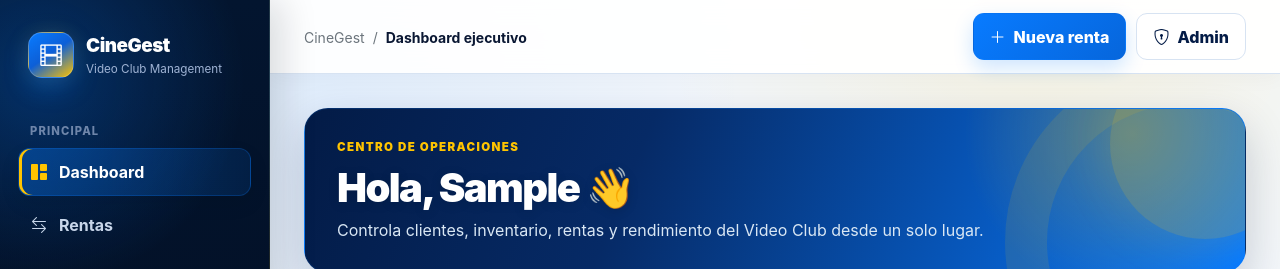
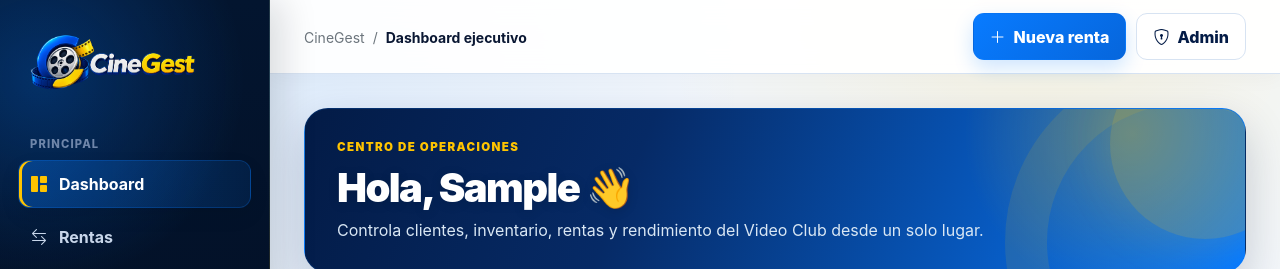
Before and after one commit to Jairo0811/CineGest, a Django app: page / in a window 1280 px wide. Shown: the top 269 px of the page. Run offline with Django 5.2, Linux system fonts and the light colour scheme; the visitor is signed in with stand-in values (Sample User, id 1); data that the repository does not hold is empty.

Commit message:
feat: integrar logo oficial en navegación y favicon

```diff
--- a/templates/base.html
+++ b/templates/base.html
@@ -4,8 +4,10 @@
 <head>
   <meta charset="utf-8">
   <meta name="viewport" content="width=device-width, initial-scale=1">
-  <meta name="theme-color" content="#111827">
+  <meta name="theme-color" content="#071a3d">
+  <meta name="description" content="CineGest - Sistema de gestión para Video Club">
   <title>{% block title %}CineGest{% endblock %}</title>
+  <link rel="icon" type="image/png" href="{% static 'images/cinegest-logo.png' %}">
   <link href="https://cdn.jsdelivr.net/npm/bootstrap@5.3.8/dist/css/bootstrap.min.css" rel="stylesheet">
   <link href="https://cdn.jsdelivr.net/npm/bootstrap-icons@1.11.3/font/bootstrap-icons.min.css" rel="stylesheet">
   <link href="{% static 'css/cinegest.css' %}" rel="stylesheet">
@@ -15,25 +17,24 @@
 {% if user.is_authenticated %}
 <div class="cg-shell">
   <aside class="cg-sidebar">
-    <a class="cg-brand" href="{% url 'dashboard:index' %}">
-      <span class="cg-brand-mark"><i class="bi bi-film"></i></span>
-      <span><span class="cg-brand-title">CineGest</span><span class="cg-brand-subtitle">Video Club Management</span></span>
+    <a class="cg-brand" href="{% url 'dashboard:index' %}" aria-label="Ir al dashboard de CineGest">
+      <img class="cg-sidebar-logo" src="{% static 'images/cinegest-logo.png' %}" alt="CineGest">
     </a>
 
     <div class="cg-nav-section">Principal</div>
-    <nav class="cg-nav">
+    <nav class="cg-nav" aria-label="Navegación principal">
       <a class="cg-nav-link {% if request.resolver_match.namespace == 'dashboard' %}active{% endif %}" href="{% url 'dashboard:index' %}"><i class="bi bi-grid-1x2-fill"></i><span>Dashboard</span></a>
       <a class="cg-nav-link {% if request.resolver_match.namespace == 'rentas' %}active{% endif %}" href="{% url 'rentas:lista' %}"><i class="bi bi-arrow-left-right"></i><span>Rentas</span></a>
       <a class="cg-nav-link {% if request.resolver_match.namespace == 'reportes' %}active{% endif %}" href="{% url 'reportes:index' %}"><i class="bi bi-bar-chart-fill"></i><span>Reportes</span></a>
     </nav>
 
     <div class="cg-nav-section">Gestión</div>
-    <nav class="cg-nav">
+    <nav class="cg-nav" aria-label="Gestión operativa">
       <a class="cg-nav-link {% if request.resolver_match.namespace == 'gestion' and request.resolver_match.kwargs.resource == 'articulos' %}active{% endif %}" href="{% url 'gestion:lista' 'articulos' %}"><i class="bi bi-collection-play-fill"></i><span>Artículos</span></a>
       <a class="cg-nav-link {% if request.resolver_match.namespace == 'gestion' and request.resolver_match.kwargs.resource == 'inventario' %}active{% endif %}" href="{% url 'gestion:lista' 'inventario' %}"><i class="bi bi-box-seam-fill"></i><span>Inventario</span></a>
       <a class="cg-nav-link {% if request.resolver_match.namespace == 'gestion' and request.resolver_match.kwargs.resource == 'clientes' %}active{% endif %}" href="{% url 'gestion:lista' 'clientes' %}"><i class="bi bi-people-fill"></i><span>Clientes</span></a>
       <a class="cg-nav-link {% if request.resolver_match.namespace == 'gestion' and request.resolver_match.kwargs.resource == 'empleados' %}active{% endif %}" href="{% url 'gestion:lista' 'empleados' %}"><i class="bi bi-person-badge-fill"></i><span>Empleados</span></a>
-      <a class="cg-nav-link" href="/admin/"><i class="bi bi-gear-fill"></i><span>Administración</span></a>
+      {% if user.is_staff %}<a class="cg-nav-link" href="/admin/"><i class="bi bi-gear-fill"></i><span>Administración</span></a>{% endif %}
     </nav>
 
     <div class="cg-sidebar-footer">
@@ -45,7 +46,7 @@
   <div class="cg-main">
     <header class="cg-topbar">
       <div><span class="text-secondary small">CineGest</span><span class="text-secondary small mx-2">/</span><strong class="small">{% block breadcrumb %}Dashboard{% endblock %}</strong></div>
-      <div class="cg-top-actions">{% block top_actions %}{% endblock %}<a class="cg-btn cg-btn-light d-none d-md-inline-flex align-items-center gap-2" href="/admin/"><i class="bi bi-shield-lock"></i> Admin</a></div>
+      <div class="cg-top-actions">{% block top_actions %}{% endblock %}{% if user.is_staff %}<a class="cg-btn cg-btn-light d-none d-md-inline-flex align-items-center gap-2" href="/admin/"><i class="bi bi-shield-lock"></i> Admin</a>{% endif %}</div>
     </header>
 
     <main class="cg-page">
```
